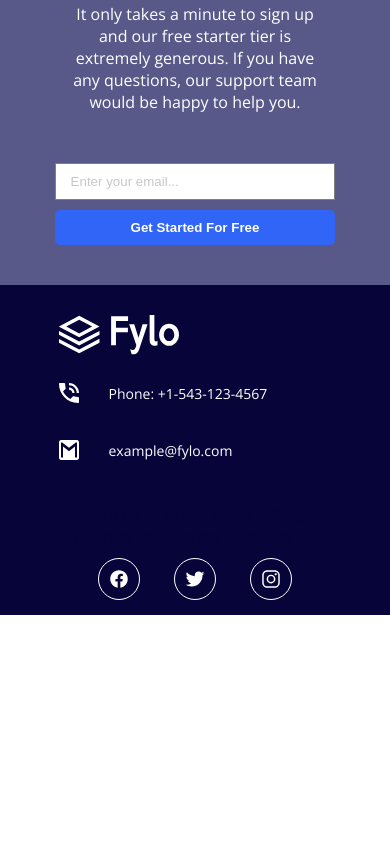
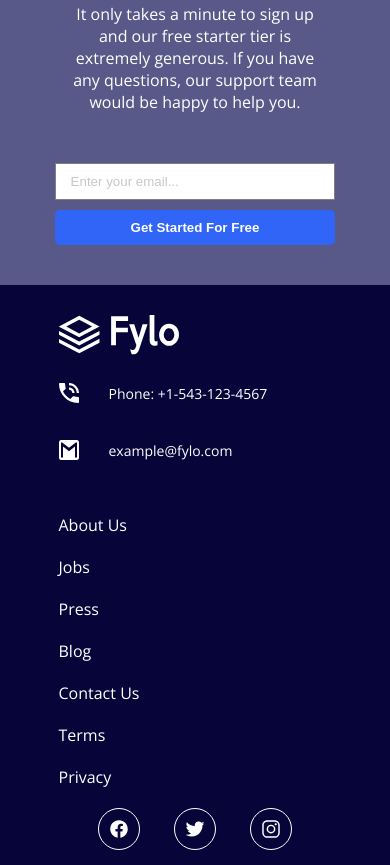
Before and after one commit to distephano30/fylo-landing-page-with-two-column-layout-master, a plain HTML site: page index.html in a window 390 px wide. Shown: the part 1845-2710 px from the top of the page. Before the commit the page ends 2460 px from the top, so only its background shows below. Drawn offline with nearby package versions, Linux system fonts and the light colour scheme.

Commit message:
Update style.css

```diff
--- a/style.css
+++ b/style.css
@@ -277,7 +277,7 @@ footer{
   margin-left: 30px;
   color: white;
 }
-.footer-content > nav{
+.nav-foot{
   width: 40%;
   margin: 80px 0 0 0;
   display: grid;
@@ -287,7 +287,7 @@ footer{
   grid-row-gap: 20px;
   color: white;
 }
-.footer-content > nav > a {
+.nav-foot > a {
   text-decoration: none;
   color: white;
 }
@@ -388,12 +388,12 @@ ion-icon:hover{
   width: 100%;
   margin: 30px 0;
 }
-.footer-content > nav{
+.nav-foot{
   display: flex;
   flex-direction: column;
   margin: 10px 0;
 }
-.footer-content > nav > a {
+.nav-foot > a {
   margin-left: 0;
 }
 .socials{
```
